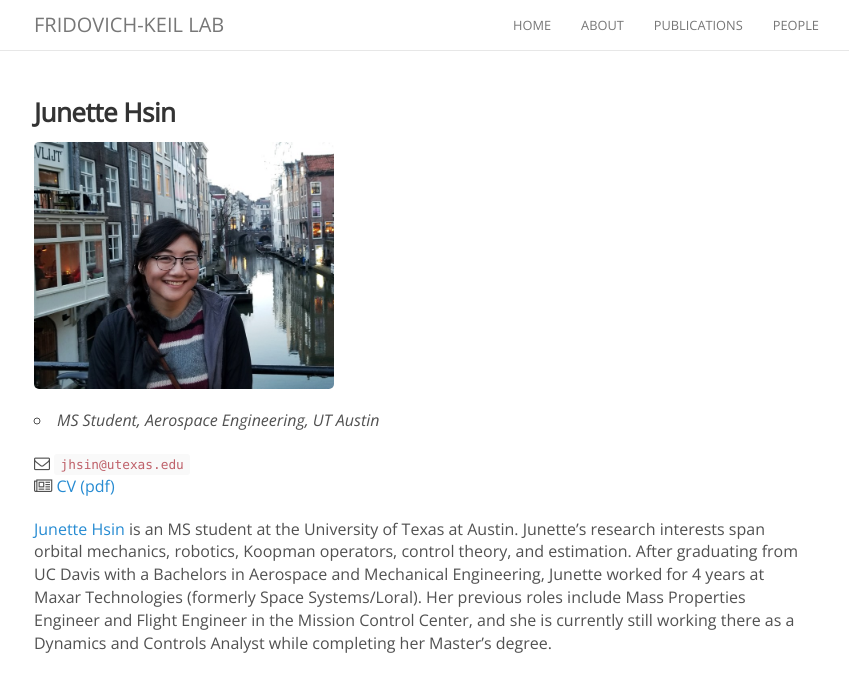
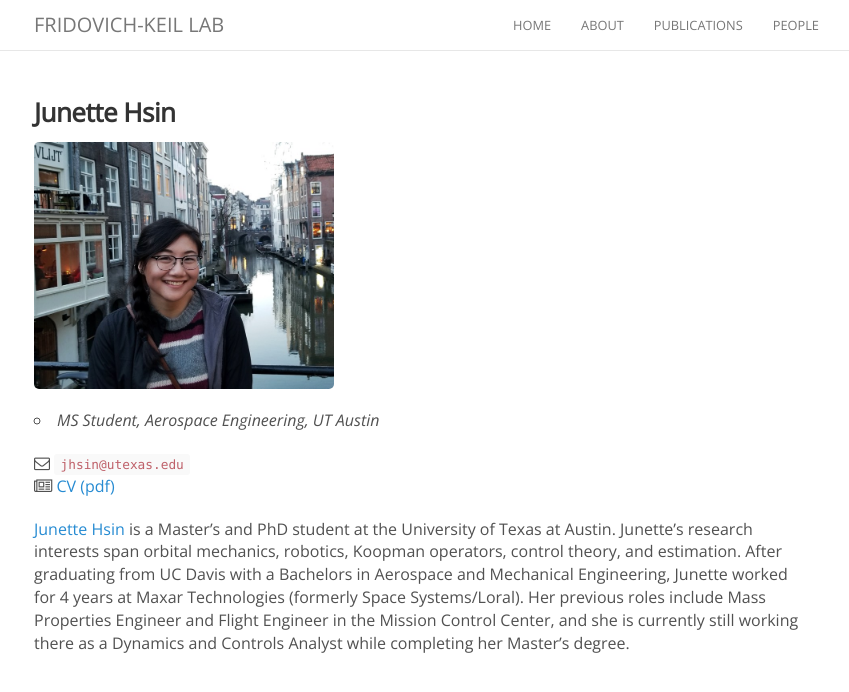
Before and after one commit to KordingLab/KordingLab.github.io, a Jekyll site: the page built from _people/junette-hsin.md, in a window 1280 px wide. Shown: the top 692 px of the page, without its empty margins (221-1070 px from the left). Built offline with Jekyll 4.4.1, drawn with Linux system fonts in a browser that asks for light colours; nearby versions of some CDN libraries; comment, search, counter and statistics services are not loaded.

Commit message:
updated bio

```diff
--- a/_people/junette-hsin.md
+++ b/_people/junette-hsin.md
@@ -16,4 +16,4 @@ Anna Hiss Gym 2.204<br>
 2501 Wichita St,
 Austin, TX 78712 -->
 
-[Junette Hsin](https://www.linkedin.com/in/junette-hsin/) is an MS student at the University of Texas at Austin. Junette's research interests span orbital mechanics, robotics, Koopman operators, control theory, and estimation. After graduating from UC Davis with a Bachelors in Aerospace and Mechanical Engineering, Junette worked for 4 years at Maxar Technologies (formerly Space Systems/Loral). Her previous roles include Mass Properties Engineer and Flight Engineer in the Mission Control Center, and she is currently still working there as a Dynamics and Controls Analyst while completing her Master's degree.
+[Junette Hsin](https://www.linkedin.com/in/junette-hsin/) is a Master's and PhD student at the University of Texas at Austin. Junette's research interests span orbital mechanics, robotics, Koopman operators, control theory, and estimation. After graduating from UC Davis with a Bachelors in Aerospace and Mechanical Engineering, Junette worked for 4 years at Maxar Technologies (formerly Space Systems/Loral). Her previous roles include Mass Properties Engineer and Flight Engineer in the Mission Control Center, and she is currently still working there as a Dynamics and Controls Analyst while completing her Master's degree.
```
